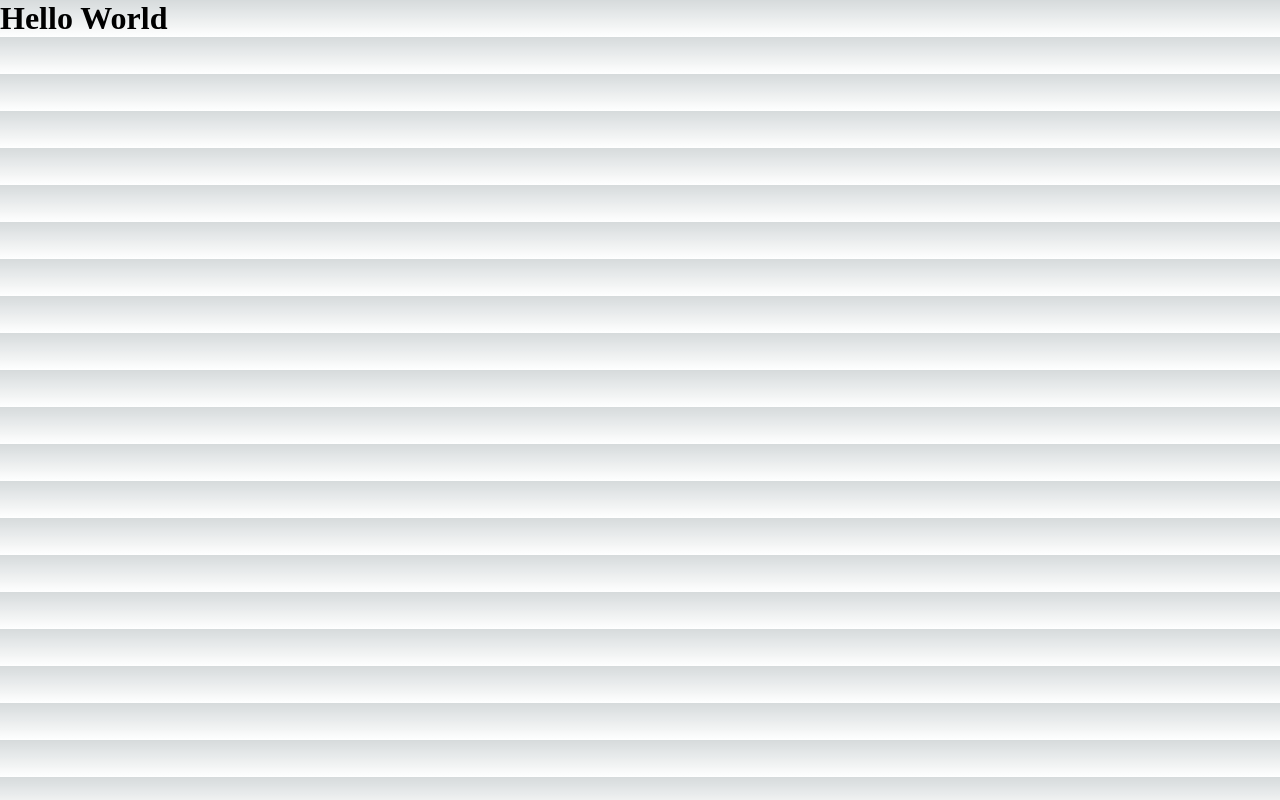
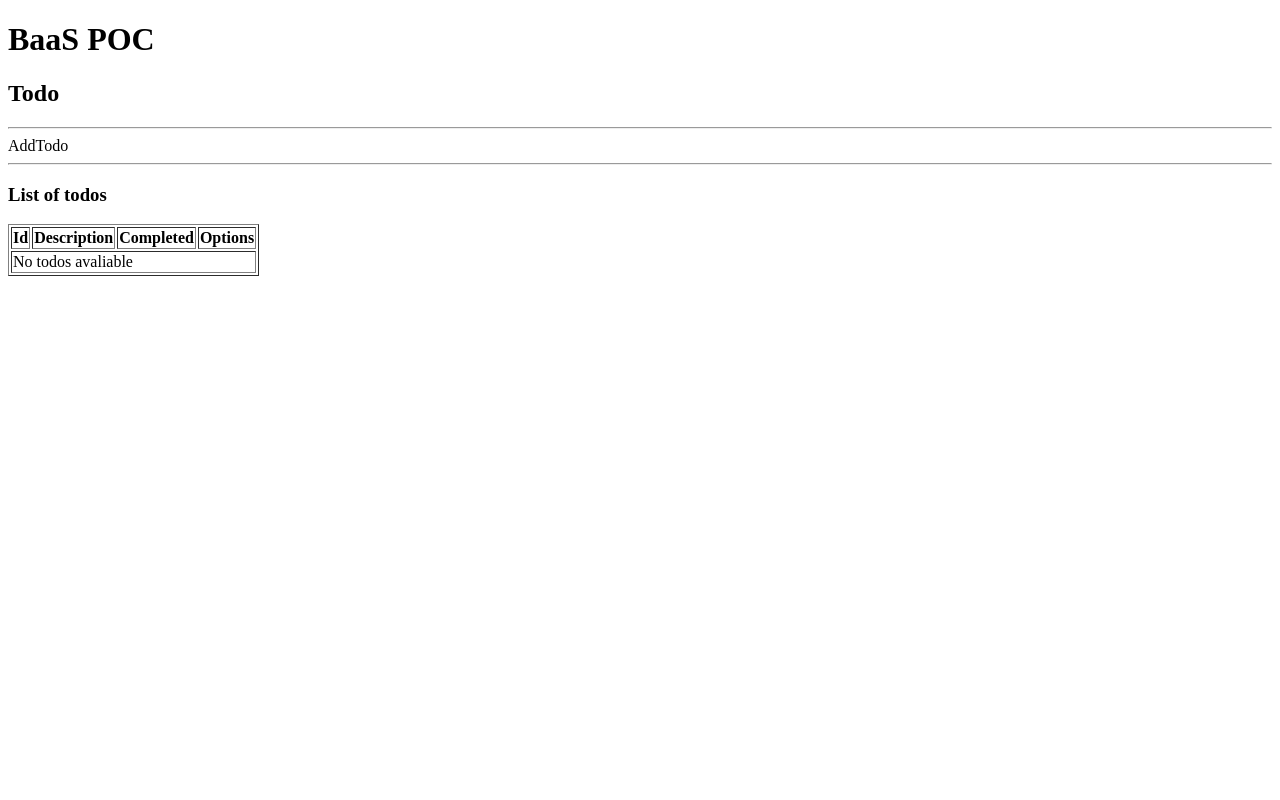
Before and after one commit to LeonardoBevilacqua/baas-poc, a Next.js app in the folder client/: page / in a window 1280 px wide. Built offline with nearby package versions, Linux system fonts and the light colour scheme.

Commit message:
listing todos

```diff
--- /dev/null
+++ b/client/src/app/add-todo.jsx
@@ -0,0 +1,3 @@
+export default function AddTodo() {
+  return <div>AddTodo</div>;
+}
--- a/client/src/app/globals.css
+++ /dev/null
@@ -1,107 +0,0 @@
-:root {
-  --max-width: 1100px;
-  --border-radius: 12px;
-  --font-mono: ui-monospace, Menlo, Monaco, 'Cascadia Mono', 'Segoe UI Mono',
-    'Roboto Mono', 'Oxygen Mono', 'Ubuntu Monospace', 'Source Code Pro',
-    'Fira Mono', 'Droid Sans Mono', 'Courier New', monospace;
-
-  --foreground-rgb: 0, 0, 0;
-  --background-start-rgb: 214, 219, 220;
-  --background-end-rgb: 255, 255, 255;
-
-  --primary-glow: conic-gradient(
-    from 180deg at 50% 50%,
-    #16abff33 0deg,
-    #0885ff33 55deg,
-    #54d6ff33 120deg,
-    #0071ff33 160deg,
-    transparent 360deg
-  );
-  --secondary-glow: radial-gradient(
-    rgba(255, 255, 255, 1),
-    rgba(255, 255, 255, 0)
-  );
-
-  --tile-start-rgb: 239, 245, 249;
-  --tile-end-rgb: 228, 232, 233;
-  --tile-border: conic-gradient(
-    #00000080,
-    #00000040,
-    #00000030,
-    #00000020,
-    #00000010,
-    #00000010,
-    #00000080
-  );
-
-  --callout-rgb: 238, 240, 241;
-  --callout-border-rgb: 172, 175, 176;
-  --card-rgb: 180, 185, 188;
-  --card-border-rgb: 131, 134, 135;
-}
-
-@media (prefers-color-scheme: dark) {
-  :root {
-    --foreground-rgb: 255, 255, 255;
-    --background-start-rgb: 0, 0, 0;
-    --background-end-rgb: 0, 0, 0;
-
-    --primary-glow: radial-gradient(rgba(1, 65, 255, 0.4), rgba(1, 65, 255, 0));
-    --secondary-glow: linear-gradient(
-      to bottom right,
-      rgba(1, 65, 255, 0),
-      rgba(1, 65, 255, 0),
-      rgba(1, 65, 255, 0.3)
-    );
-
-    --tile-start-rgb: 2, 13, 46;
-    --tile-end-rgb: 2, 5, 19;
-    --tile-border: conic-gradient(
-      #ffffff80,
-      #ffffff40,
-      #ffffff30,
-      #ffffff20,
-      #ffffff10,
-      #ffffff10,
-      #ffffff80
-    );
-
-    --callout-rgb: 20, 20, 20;
-    --callout-border-rgb: 108, 108, 108;
-    --card-rgb: 100, 100, 100;
-    --card-border-rgb: 200, 200, 200;
-  }
-}
-
-* {
-  box-sizing: border-box;
-  padding: 0;
-  margin: 0;
-}
-
-html,
-body {
-  max-width: 100vw;
-  overflow-x: hidden;
-}
-
-body {
-  color: rgb(var(--foreground-rgb));
-  background: linear-gradient(
-      to bottom,
-      transparent,
-      rgb(var(--background-end-rgb))
-    )
-    rgb(var(--background-start-rgb));
-}
-
-a {
-  color: inherit;
-  text-decoration: none;
-}
-
-@media (prefers-color-scheme: dark) {
-  html {
-    color-scheme: dark;
-  }
-}
--- a/client/src/app/layout.js
+++ b/client/src/app/layout.js
@@ -1,5 +1,3 @@
-import "./globals.css";
-
 export const metadata = {
   title: "BaaS POC",
   description: "Generated by create next app",
--- /dev/null
+++ b/client/src/app/list-todos.jsx
@@ -0,0 +1,36 @@
+export default function ListTodos() {
+  const todos = [];
+  return (
+    <div>
+      <h3>List of todos</h3>
+      <table border={1}>
+        <thead>
+          <tr>
+            <th>Id</th>
+            <th>Description</th>
+            <th>Completed</th>
+            <th>Options</th>
+          </tr>
+        </thead>
+        <tbody>
+          {todos.map((todo) => (
+            <tr key={todo.id}>
+              <td>{todo.id}</td>
+              <td>{todo.description}</td>
+              <td>{todo.completed}</td>
+              <td>
+                <button>Toggle completed</button>
+                <button>Delete</button>
+              </td>
+            </tr>
+          ))}
+          {!todos.length && (
+            <tr>
+              <td colSpan={4}>No todos avaliable</td>
+            </tr>
+          )}
+        </tbody>
+      </table>
+    </div>
+  );
+}
--- a/client/src/app/page.js
+++ /dev/null
@@ -1,7 +0,0 @@
-export default function Home() {
-  return (
-    <main>
-      <h1>Hello World</h1>
-    </main>
-  );
-}
--- /dev/null
+++ b/client/src/app/page.jsx
@@ -0,0 +1,16 @@
+import AddTodo from "./add-todo";
+import ListTodos from "./list-todos";
+
+export default function Home() {
+  return (
+    <main>
+      <h1>BaaS POC</h1>
+
+      <h2>Todo</h2>
+      <hr />
+      <AddTodo />
+      <hr />
+      <ListTodos />
+    </main>
+  );
+}
```
